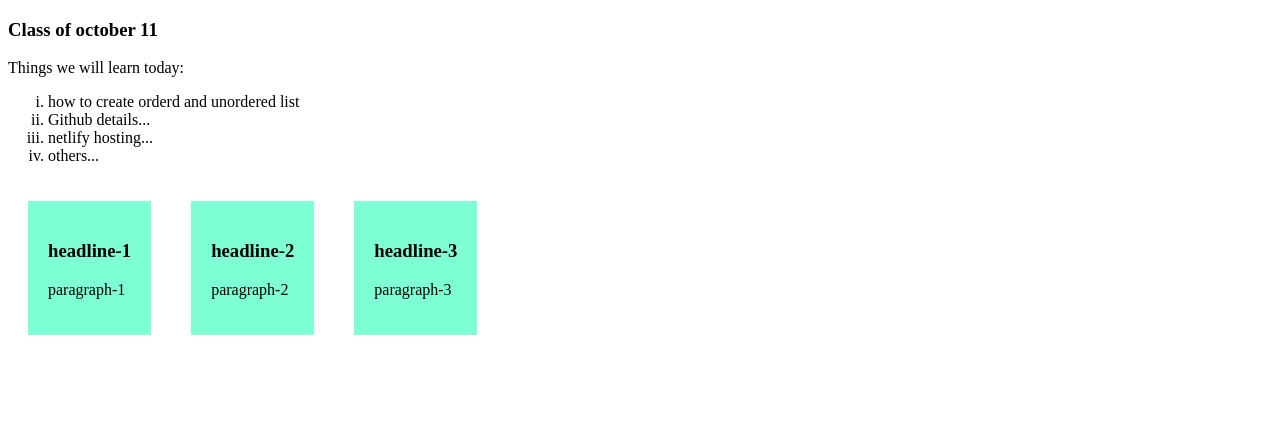
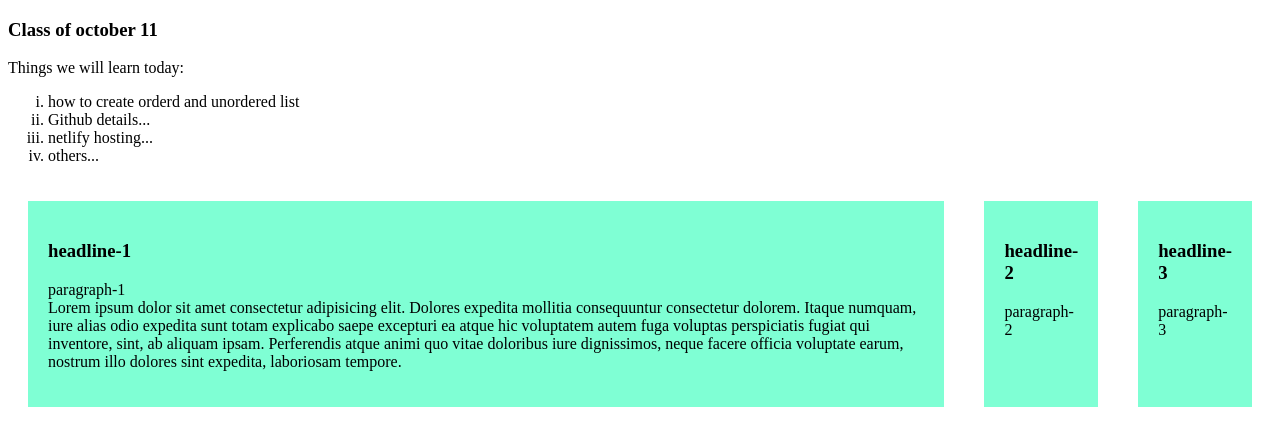
Before and after one commit to FardinShafi/C4, a plain HTML site: page index.html in a window 1280 px wide. Drawn offline with Linux system fonts and the light colour scheme.

Commit message:
commit-2

```diff
--- a/index.html
+++ b/index.html
@@ -22,7 +22,10 @@
     <div class="container">
         <div class="inner">
             <h3>headline-1</h3>
-            <p>paragraph-1</p>
+            <p>paragraph-1 <br>
+                Lorem ipsum dolor sit amet consectetur adipisicing elit. Dolores expedita mollitia consequuntur consectetur dolorem. Itaque numquam, iure alias odio expedita sunt totam explicabo saepe excepturi ea atque hic voluptatem autem fuga voluptas perspiciatis fugiat qui inventore, sint, ab aliquam ipsam. Perferendis atque animi quo vitae doloribus iure dignissimos, neque facere officia voluptate earum, nostrum illo dolores sint expedita, laboriosam tempore.
+
+            </p>
         </div>
         <div class="inner">
             <h3>headline-2</h3>
```
